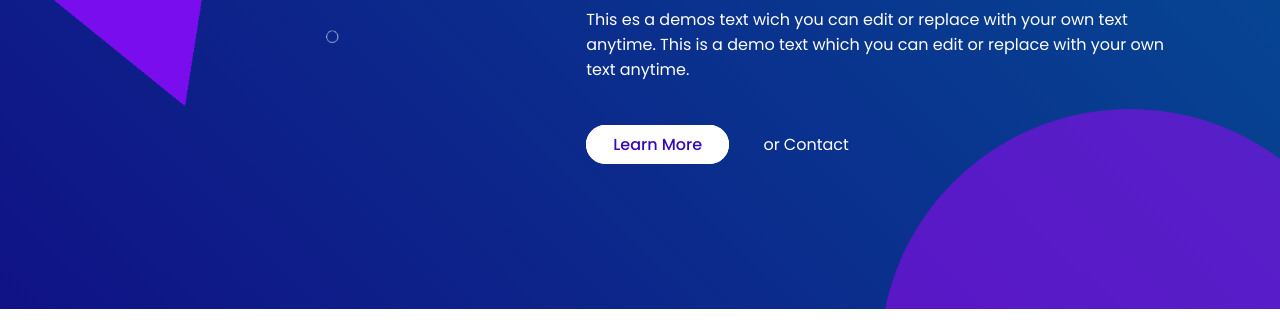
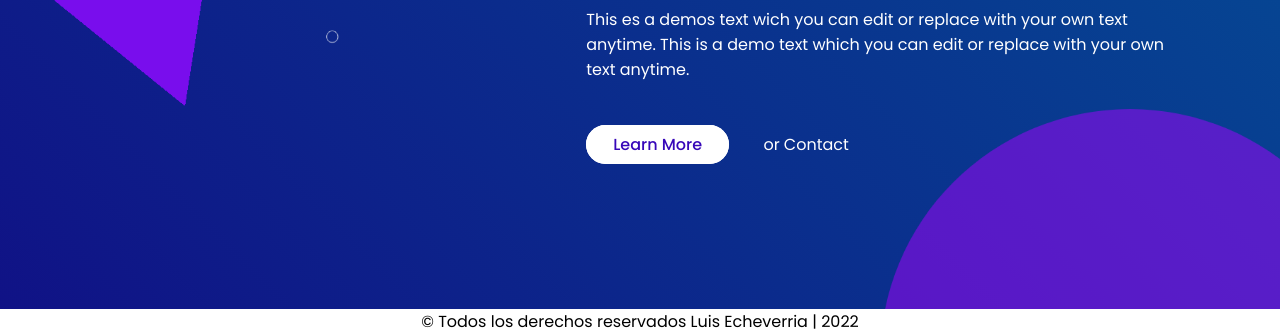
Before and after one commit to LuisE2018/Tarea14, a plain HTML site: page index.html in a window 1280 px wide. Shown: the part 491-825 px from the top of the page. Before the commit the page ends 800 px from the top, so only its background shows below. Drawn offline with Linux system fonts and the light colour scheme.

Commit message:
Update tarea 14 nasa

```diff
--- a/css/style.css
+++ b/css/style.css
@@ -147,3 +147,8 @@ span {
     z-index: -1;
     opacity: 0.5;
 }
+
+.text-center {
+    align-items: center;
+    text-align: center;
+}
--- a/index.html
+++ b/index.html
@@ -40,6 +40,10 @@
             </div>
         </div>
     </div>
+    <footer class="text-center">
+        <p>&copy; Todos los derechos reservados Luis Echeverria | 2022</p>
+    </footer>
+
 
     <script src="js/scripts.js"></script>
 </body>
```
